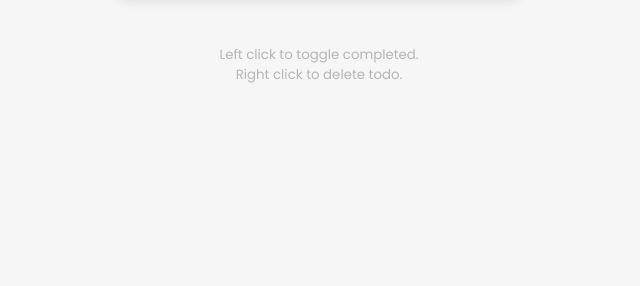
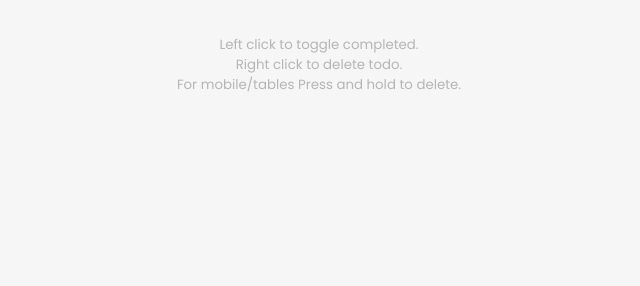
Before and after one commit to Lakshya-coder04/todos, a plain HTML site: page index.html in a window 1280 px wide. Shown: the part 514-800 px from the top of the page, without its empty margins (321-961 px from the left). Drawn offline with Linux system fonts and the light colour scheme.

Commit message:
Update index.html

```diff
--- a/index.html
+++ b/index.html
@@ -18,7 +18,8 @@
     </form>
 
     <small>
-        Left click to toggle completed. <br> Right click to delete todo.
+        Left click to toggle completed. <br> Right click to delete todo. <br> For mobile/tables Press and hold to
+        delete.
     </small>
 
 
```
